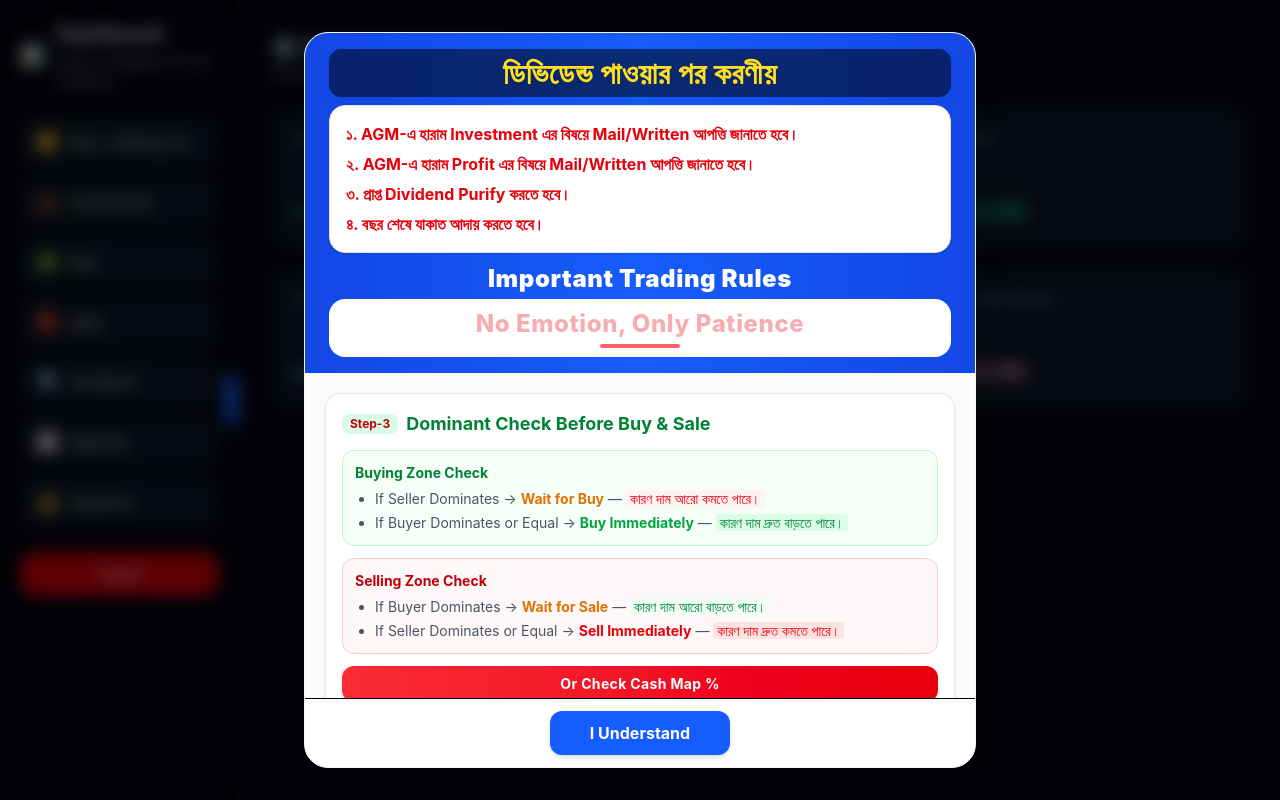
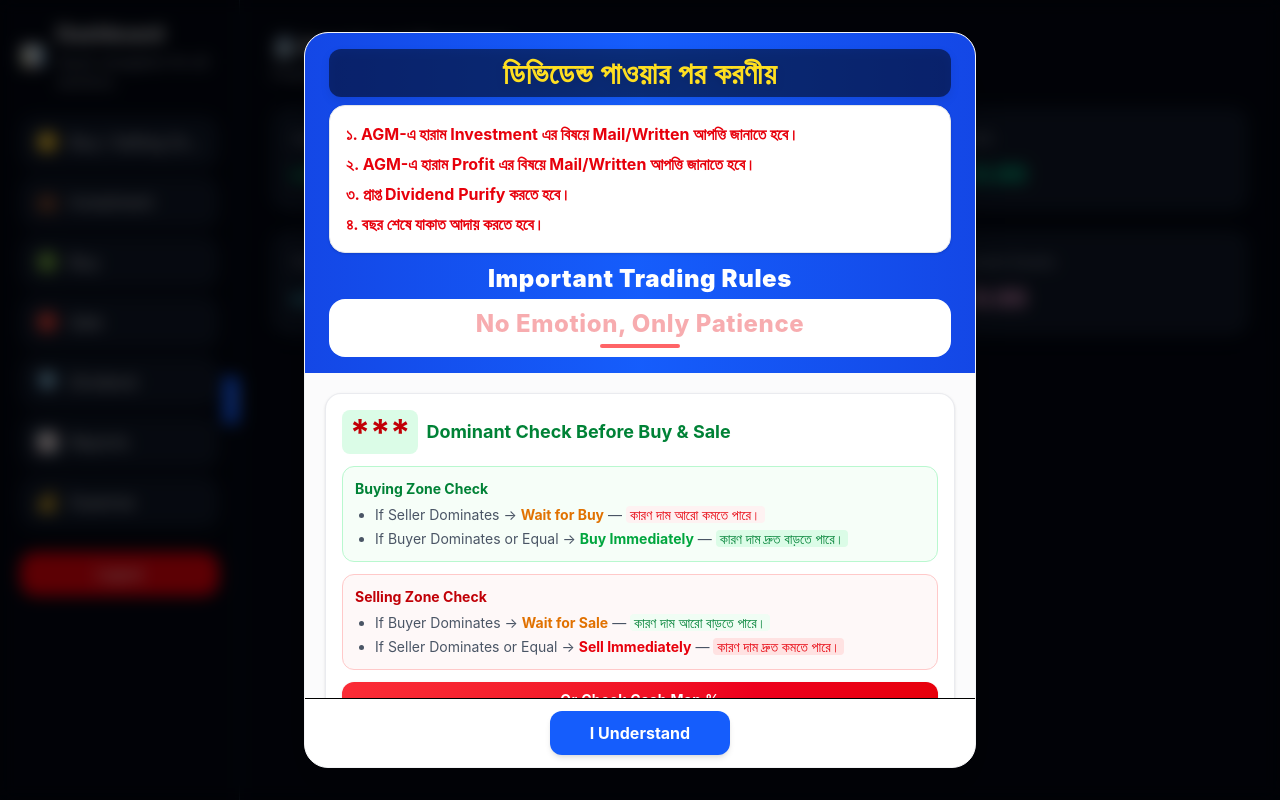
Before and after one commit to Mizan510/Stock-Market, a React app in the folder frontend/: page /dashboard in a window 1280 px wide. Built offline with nearby package versions, Linux system fonts and the light colour scheme; no server answers; sample sign-in values are in the browser's storage; the HTML template or start-up script is replaced by a standard one.

Commit message:
Something Updated

```diff
--- a/frontend/src/components/RulesPopup.jsx
+++ b/frontend/src/components/RulesPopup.jsx
@@ -59,8 +59,8 @@ const RulesPopup = ({ onClose }) => {
           {/* Rule 3 */}
           <div className="bg-white border border-gray-200/80 rounded-2xl p-4 shadow-sm hover:shadow-md transition-shadow">
             <h3 className="text-base sm:text-lg font-bold text-green-700 mb-3 flex items-center gap-2">
-              <span className="bg-green-100 text-red-700 px-2 py-0.5 rounded-lg text-xs">
-                Step-3
+              <span className="bg-green-100 text-red-700 px-2 py-0.5 rounded-lg text-4xl">
+               ***
               </span>
               Dominant Check Before Buy & Sale
             </h3>
--- a/frontend/src/components/SummaryPanel.jsx
+++ b/frontend/src/components/SummaryPanel.jsx
@@ -14,12 +14,12 @@ const SummaryPanel = ({
   };
 
   const Card = ({ title, value, color }) => (
-    <div className="bg-gray-900 p-5 rounded-2xl border border-gray-800 hover:bg-gray-800 transition-all duration-300 shadow-lg min-h-[140px] flex flex-col justify-between overflow-hidden">
-      <h3 className="text-sm text-gray-400 mb-3 break-words leading-snug">
+    <div className="bg-gray-900 p-5 rounded-2xl border border-gray-800 hover:bg-gray-800 transition-all duration-300 shadow-lg  min-height: 140px;] flex flex-col justify-between overflow-hidden">
+      <h3 className="text-sm text-gray-400 mb-3 wrap-break-word leading-snug">
         {title}
       </h3>
 
-      <p className={`text-2xl font-bold ${color} break-words leading-tight`}>
+      <p className={`text-2xl font-bold ${color}  overflow-wrap: break-word leading-tight`}>
         {value}
       </p>
     </div>
```
